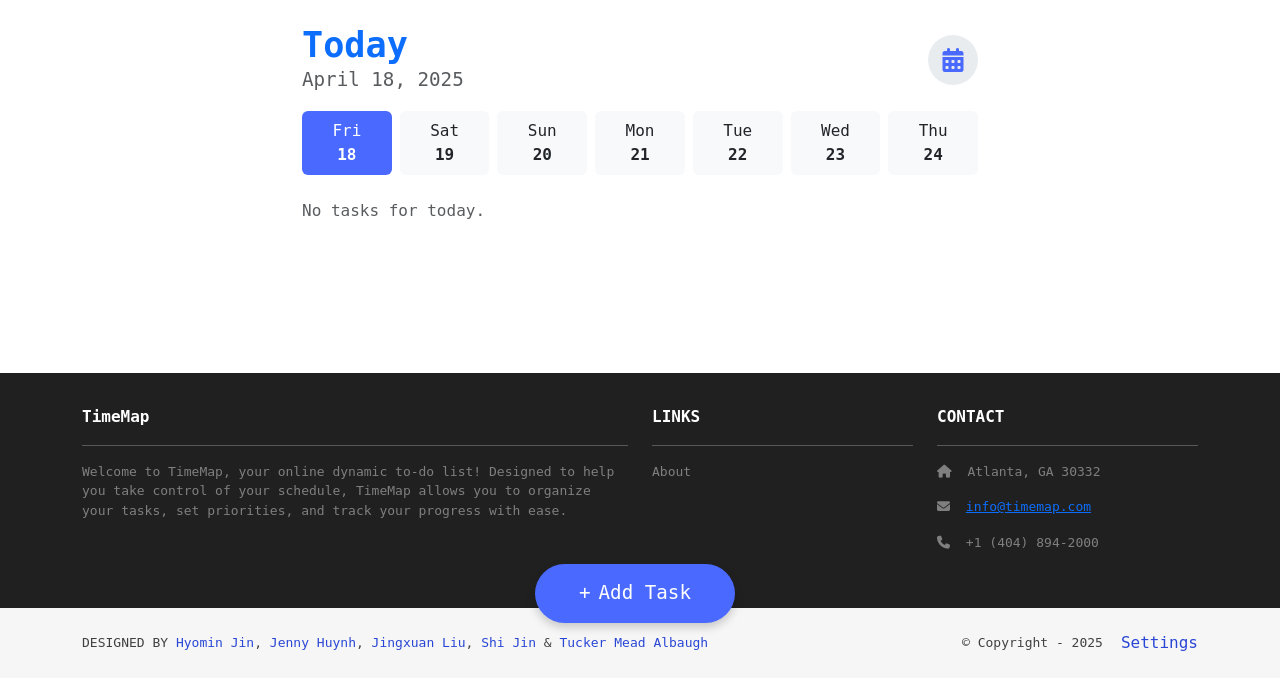
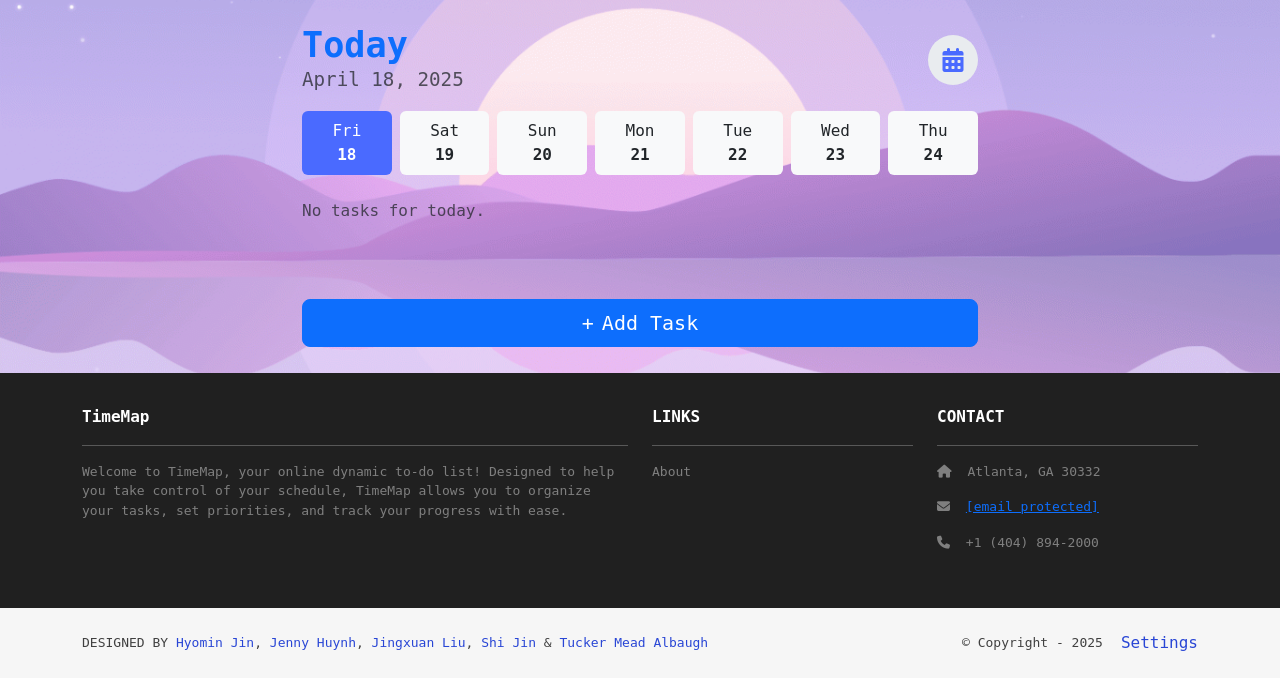
Before and after one commit to jingxuanliu1/timeMap, a Django app: page /tasks/ in a window 1280 px wide. Shown: the part 122-800 px from the top of the page. Run offline with Django 5.2, Linux system fonts and the light colour scheme; a user stored in the database is signed in; data comes from the database, SQL or seed files in the repository; both versions use the stored data as it was after the commit; some libraries are stand-ins or nearby versions.

Commit message:
frontendChanges

```diff
--- a/timeMap/static/css/style.css
+++ b/timeMap/static/css/style.css
@@ -146,38 +146,37 @@ h2.fw-bold {
 }
 
 .task-list-container {
-  padding-bottom: 20px; /* Ensure space for the button */
+  max-height: 50vh;
+  overflow-y: scroll;   /* Always shows the scrollbar */
+  margin-bottom: 60px;
+  box-sizing: border-box;
 }
 
-/* Style the Add Task button */
-.add-task-footer {
-  position: fixed;
-  bottom: 55px;
-  left: 50%;
-  transform: translateX(-15%);
-  width: 100%;
-  max-width: 700px;
-  text-align: center;
-  z-index: 1000;
+/* Container for the inline Add Task button */
+.add-task-inline-container {
+  display: flex;
+  align-items: center;
 }
 
-.add-task-btn {
-  background-color: #4a6aff !important;
-  border: none !important;
-  border-radius: 50px !important;
-  padding: 15px 30px !important;
-  font-size: 1.2rem !important;
-  font-weight: 500 !important;
-  width: 200px;
-  box-shadow: 0 4px 10px rgba(0, 0, 0, 0.2);
+/* Inline Add Task button styling */
+.add-task-inline {
+  font-size: 0.9rem;   /* Smaller font-size */
+  padding: 6px 10px;   /* More compact padding */
+  border-radius: 5px;  /* Optional: rounded corners */
+  box-shadow: 0 2px 6px rgba(0, 0, 0, 0.15);
   transition: transform 0.2s ease, background-color 0.3s ease;
 }
 
-.add-task-btn:hover {
+/* Hover effect for inline Add Task button */
+.add-task-inline:hover {
   background-color: #3b55cc !important;
-  transform: scale(1.05);
+  transform: scale(1.03);
 }
 
+/* Optionally, ensure spacing between columns */
+.today-date, .add-task-inline-container, .calendar-icon {
+  margin: 0 5px;
+}
 /* Style the calendar button */
 #calendar-btn {
   background-color: #e9ecef;
@@ -233,3 +232,24 @@ h2.fw-bold {
 #date-bar div.bg-primary strong {
   color: white !important;
 }
+
+.tasks-background {
+    position: relative; /* Allows absolute positioning of pseudo-elements */
+    min-height: 100%; /* Ensures it covers the content area */
+    background-color: transparent; /* Optional: fallback */
+}
+
+.tasks-background::before {
+    content: '';
+    position: absolute;
+    top: 0;
+    left: 0;
+    width: 100%;
+    height: 100%;
+    background-image: url('../img/background.png');
+    background-size: cover; /* Ensures the SVG scales to cover the entire area */
+    background-position: center;
+    background-repeat: no-repeat;
+    opacity: 0.85; /* Matches .background-animation opacity */
+    z-index: -1; /* Places it behind all content */
+}
--- a/timeMap/templates/base.html
+++ b/timeMap/templates/base.html
@@ -1,3 +1,4 @@
+<!-- base.html -->
 <!DOCTYPE html>
 <html>
   {% load static %}
@@ -59,14 +60,13 @@
               <a class="nav-link" href="{% url 'login' %}">Login</a>
               <a class="nav-link" href="{% url 'home.register' %}">Register</a>
             {% endif %}
-
           </div>
         </div>
       </div>
     </nav>
 
-<!-- Main Content -->
-    <div class="flex-grow-1">
+    <!-- Main Content -->
+    <div class="flex-grow-1 {% if request.path == '/tasks/' %}tasks-background{% endif %}">
       {% block content %}
       {% endblock content %}
     </div>
@@ -95,7 +95,7 @@
               Atlanta, GA 30332
             </p>
             <p><i class="fas fa-envelope me-2"></i>
-              <a href="mailto:info@timemap.com">info@timemap.com</a>
+              <a href="/cdn-cgi/l/email-protection#7e171018113e0a17131b131f0e501d1113"><span class="__cf_email__" data-cfemail="5e37303a331e2a37333b333f2e703d3133">[email&#160;protected]</span></a>
             </p>
             <p><i class="fas fa-phone me-2"></i>
               +1 (404) 894-2000
@@ -127,8 +127,6 @@
       </div>
     </section>
     </footer>
-  <script data-cfasync="false" src="/cdn-cgi/scripts/5c5dd728/cloudflare-static/email-decode.min.js"></script><script>(function(){function c(){var b=a.contentDocument||a.contentWindow.document;if(b){var d=b.createElement('script');d.innerHTML="window.__CF$cv$params={r:'929e7c572b1744f3',t:'MTc0MzU3NzYwOC4wMDAwMDA='};var a=document.createElement('script');a.nonce='';a.src='/cdn-cgi/challenge-platform/scripts/jsd/main.js';document.getElementsByTagName('head')[0].appendChild(a);";b.getElementsByTagName('head')[0].appendChild(d)}}if(document.body){var a=document.createElement('iframe');a.height=1;a.width=1;a.style.position='absolute';a.style.top=0;a.style.left=0;a.style.border='none';a.style.visibility='hidden';document.body.appendChild(a);if('loading'!==document.readyState)c();else if(window.addEventListener)document.addEventListener('DOMContentLoaded',c);else{var e=document.onreadystatechange||function(){};document.onreadystatechange=function(b){e(b);'loading'!==document.readyState&&(document.onreadystatechange=e,c())}}}})();</script></body>
-    </footer>
 
     {% block extra_js %}
     {% endblock extra_js %}
```
Also changed, not shown: db.sqlite3, timeMap/static/img/background.jpeg (added), timeMap/static/img/background.png (added), timeMap/static/img/background.svg (added).
